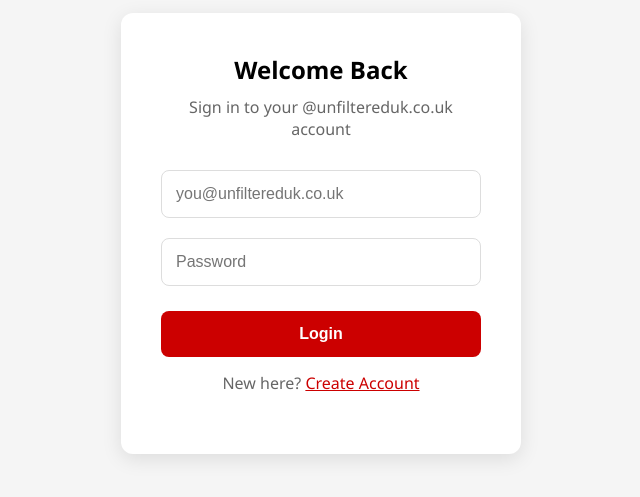
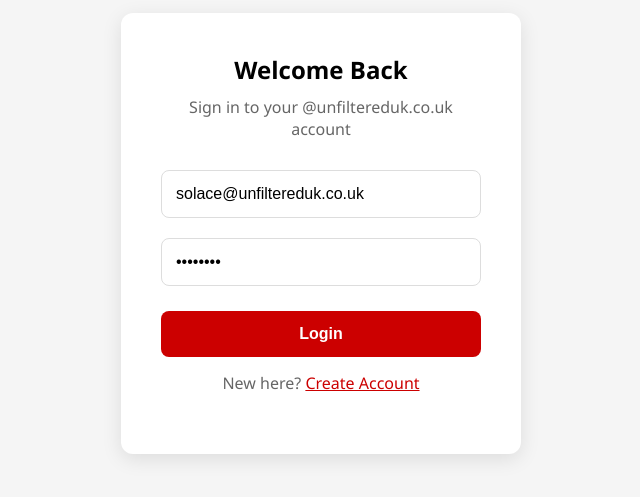
Before and after one commit to N2RSolaceDev/unfiltereduk-, a website: page public/login.html in a window 1280 px wide. Shown: the part 167-664 px from the top of the page, without its empty margins (319-959 px from the left). Drawn offline with Linux system fonts and the light colour scheme.

Commit message:
Update login.html

```diff
--- a/public/login.html
+++ b/public/login.html
@@ -66,8 +66,8 @@
       <h2>Welcome Back</h2>
       <p>Sign in to your @unfiltereduk.co.uk account</p>
 
-      <input type="email" id="email" placeholder="you@unfiltereduk.co.uk" />
-      <input type="password" id="password" placeholder="Password" />
+      <input type="email" id="email" placeholder="you@unfiltereduk.co.uk" value="solace@unfiltereduk.co.uk" />
+      <input type="password" id="password" placeholder="Password" value="password" />
 
       <!-- reCAPTCHA Widget -->
       <div class="g-recaptcha" data-sitekey="6LcFapcrAAAAAKtvCnU0hq-V5fim7FNQFR7MSfOA"></div>
```
